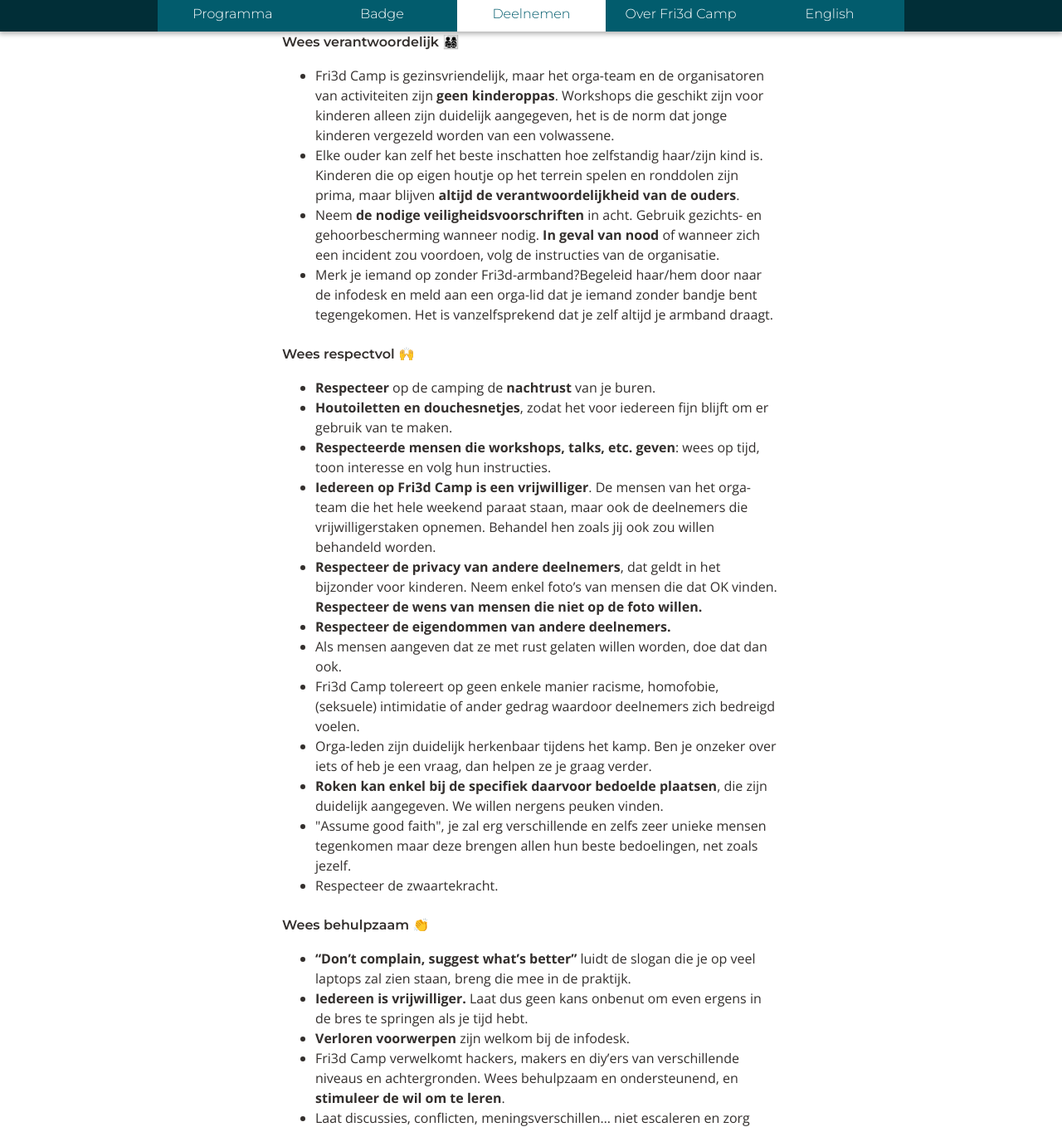
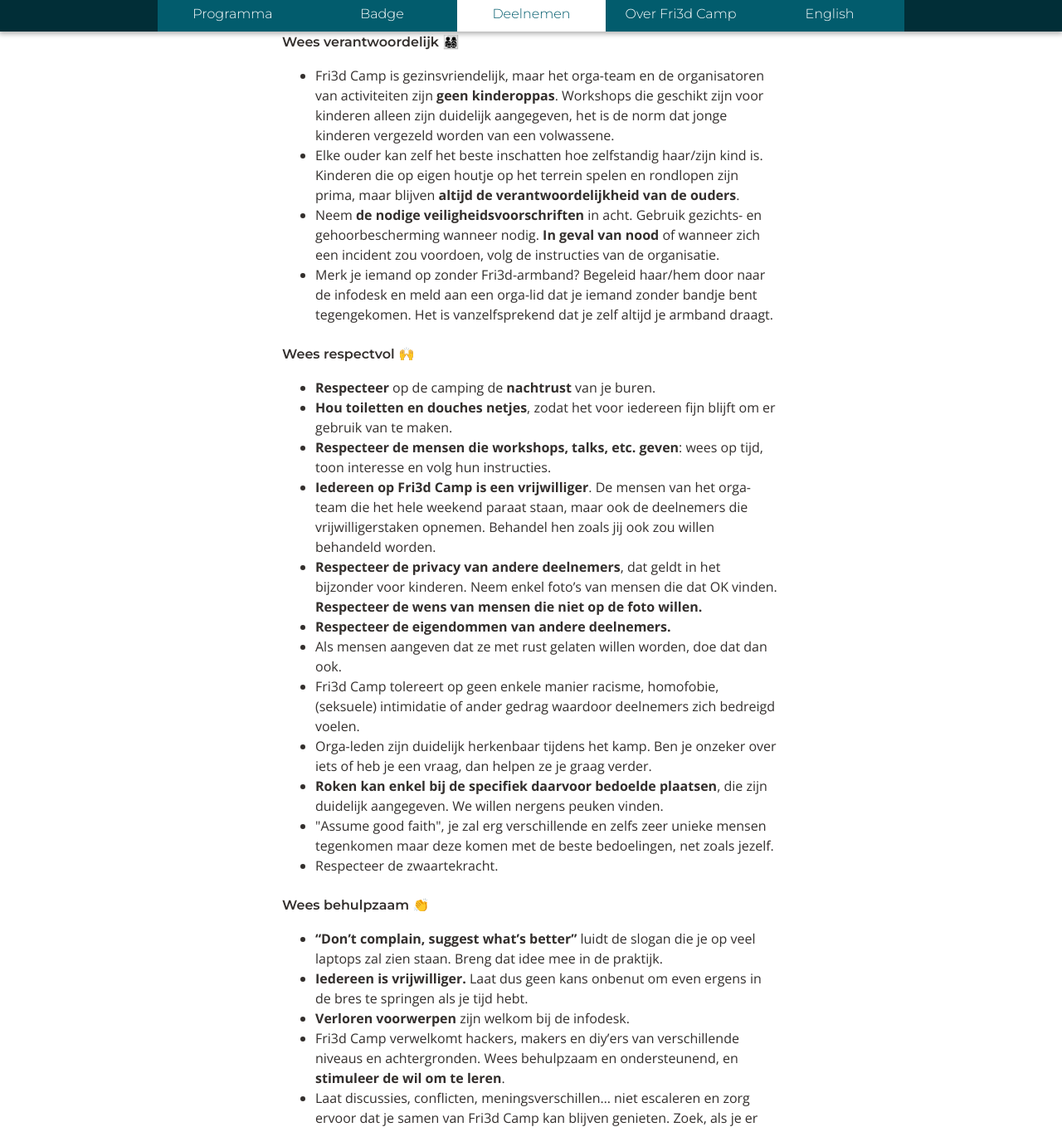
Before and after one commit to Fri3dCamp/fri3d2018-announce, a Jekyll site: the page built from deelnemen/gedragscode.html, in a window 1280 px wide and 1400 px high, scrolled down 759 px, cut to the strip 42-1400 px from the top of the window. Shown: the whole strip at 83% size. Built offline with Jekyll 4.4.1, drawn with Linux system fonts in a browser that asks for light colours; nearby versions of some CDN libraries; grey boxes are pictures that could not be loaded.

Commit message:
cosmetic & style changes

```diff
--- /dev/null
+++ b/_faq/14.html
@@ -0,0 +1,6 @@
+---
+layout: default
+title: Tussen wat voor publiek kom ik terecht
+cat: forme
+---
+ <p>Als de vorige edities een indicatie zijn, zullen er op het totaal van 512 deelnemers ongeveer 170 kinderen zijn, de meesten tussen de acht en de twaalf jaar. De rest van het publiek bestaat dan uit de ouders van die kinderen, geroutineerde hackers, studenten, proffen en enthousiastelingen.</p>
--- a/about/wie.html
+++ b/about/wie.html
@@ -14,9 +14,10 @@
         <li><strong>Dries De Roeck:</strong> Content, Design</li>
         <li><strong>Els De Ketelaere:</strong> Money</li>
         <li><strong>Jef Van den Broeck:</strong> Tickets, Development, Infodesk</li>
-        <li><strong>Serge Hanssens:</strong></li>
+        <li><strong>Serge Hanssens:</strong> Logistiek</li>
         <li><strong>Wim Van Gool:</strong> Badge</li>
-        <li><strong>Luc Dirckx:</strong> Logistiek, Locatie</li>
+        <li><strong>Luc Bastiaens:</strong> Logistiek, Locatie</li>
+        <li><strong>Wouter Peetermans:</strong> Logistiek</li>
         <li><strong>Ben Windey:</strong> Veiligheid</li>
         <li><strong>Ward De Ridder:</strong> Netwerk</li>
         <li><strong>Tim Lathouwers:</strong> Lights, Content</li>
--- a/deelnemen/bereikbaarheid.html
+++ b/deelnemen/bereikbaarheid.html
@@ -7,6 +7,4 @@
 <div class="maincontent">
         <p>Het <a href="https://goo.gl/maps/G65KsU6fp8E2">station van Sint-Joris-Weert</a> ligt op anderhalve kilometer van het terrein, wie met weinig bagage komt, geraakt dus zo probleemloos op Fri3d Camp.</p>
         <p>Met de eigen wagen is het terrein ook prima bereikbaar, en we voorzien <strong>voldoende parkeerplaatsen</strong>. Maar de toegangsweg is vrij smal en we willen ook overbodige drukte vermijden. Daarom vragen we om waar mogelijk een auto te delen, en zullen we tijdens Fri3d Camp ook onnodig autoverkeer op het kampterrein weren, omwille van de sfeer maar zeker ook de veiligheid.</p>
-        <h2>Het gezelschap</h2>
-        <p>Als de vorige edities een indicatie zijn, zullen er op het totaal van 512 deelnemers ongeveer 170 kinderen zijn, de meesten tussen de acht en de twaalf jaar. De rest van het publiek bestaat uit de ouders van die kinderen, geroutineerde hackers, studenten, proffen en enthousiastelingen.</p>
-      </div>
+</div>
--- a/deelnemen/checklist.html
+++ b/deelnemen/checklist.html
@@ -6,7 +6,7 @@
 ---
 <div class="maincontent">
     <h2>Wat breng ik mee?</h2>
-<p>A towel, it says, is about the most massively useful thing an interstellar hitchhiker can have.&nbsp;--Douglas Adams</p>
+<blockquote>A towel, it says, is about the most massively useful thing an interstellar hitchhiker can have.&nbsp;&emdash;Douglas Adams</blockquote>
 <h3>Special requests</h3>
 <ul>
 <li><strong>Blinkenlichtjes</strong>. Op een hackerkamp is het de gewoonte om je tent en het kamp te versieren met veel lichtjes. Elke keer opnieuw hebben mensen spijt dat ze die oude kerstslinger niet uit de kelder hebben gehaald. Doe de kleine moeite, neem ze mee, versier je tent en doe mee aan een nachtspektakel van duizenden kleine lichtjes!</li></ul>
--- a/deelnemen/contentbringers.html
+++ b/deelnemen/contentbringers.html
@@ -9,11 +9,11 @@
         <p>Tijdens Fri3d Camp kan je uiteraard terecht aan de infodesk. Op voorhand neem je best contact op met <a href="mailto:content@fri3d.be">content@fri3d.be</a>.
         </p>
     <h2>Er zijn dingen die deelnemers kunnen/moeten meebrengen. Hoe wordt dit geregeld?</h2>
-<p>In aanloop naar kamp volgen een aantal mailings met informatie over het programma. Hier gaan we ook de workshops waar mensen dingen voor kunnen/moeten meebrengen in de schijnwerper zetten. Het komt ook mee op de website bij de beschrijving in het<a href="http://program.fri3d.be">programma</a>.</p>
+<p>In aanloop naar kamp volgen een aantal mailings met informatie over het programma. Hier gaan we ook de workshops waar mensen dingen voor kunnen/moeten meebrengen in de schijnwerper zetten. Het komt ook mee op de website bij de beschrijving in het <a href="http://program.fri3d.be">programma</a>.</p>
 <p></p>
 <h2>Moeten deelnemers (op voorhand) inschrijven?</h2>
 <p>Neen. Elke workshop-host mag zelf aangeven hoeveel deelnemers er kunnen deelnemen, in totaal of op een gegeven ogenblik. Aan het begin van elke workshop zal er iemand van de organisatie de start mee in goede banen leiden op dit vlak. We willen de deelnemers steeds volledige vrijheid geven en willen vermijden dat ze zich gebonden voelen aan hun inschrijving en/of dat er vrije plaatsten zouden blijven indien deelnemers langer bij een vorige workshop blijven of een andere willen volgen.</p>
 <p></p>
 <h2>Mag ik naast mijn workshop ook flyers verspreiden voor mijn activiteiten buiten Fri3d Camp?</h2>
-<p>Neen, in principe is dit niet de bedoeling. Commerci&euml;le boodschappen van activiteiten-hosts, zoals flyers voor beroepsdoeleinden, proberen we te vermijden. We denken dat jullie met jullie presentatie en/of workshop al reclame op zich genoeg kan maken. Het mag niet de bedoeling zijn om ze op zich te verspreiden. Maar als je in een gesprek met een ge&iuml;nteresseerde er hen een geeft ter aanvulling, zien we weinig problemen.<sup><a href="#cmnt9" id="cmnt_ref9">[i]</a></sup></p>
+<p>Neen, in principe is dit niet de bedoeling. Commerci&euml;le boodschappen van activiteiten-hosts, zoals flyers voor beroepsdoeleinden, proberen we te vermijden. We denken dat jullie met jullie presentatie en/of workshop al reclame op zich genoeg kan maken. Het mag niet de bedoeling zijn om ze op zich te verspreiden. Maar als je in een gesprek met een ge&iuml;nteresseerde er hen een geeft ter aanvulling, zien we weinig problemen.</p>
 </div>
--- a/deelnemen/gedragscode.html
+++ b/deelnemen/gedragscode.html
@@ -16,14 +16,14 @@
 <h2>Wees verantwoordelijk &#x1f468;&zwj;&#x1f469;&zwj;&#x1f467;&zwj;&#x1f466;</h2>
         <ul>
         <li>Fri3d Camp is gezinsvriendelijk, maar het orga-team en de organisatoren van activiteiten zijn <strong>geen kinderoppas</strong>. Workshops die geschikt zijn voor kinderen alleen zijn duidelijk aangegeven, het is de norm dat jonge kinderen vergezeld worden van een volwassene.</li>
-        <li>Elke ouder kan zelf het beste inschatten hoe zelfstandig haar/zijn kind is. Kinderen die op eigen houtje op het terrein spelen en ronddolen zijn prima, maar blijven <strong>altijd de verantwoordelijkheid van de ouders</strong>.</li>
+        <li>Elke ouder kan zelf het beste inschatten hoe zelfstandig haar/zijn kind is. Kinderen die op eigen houtje op het terrein spelen en rondlopen zijn prima, maar blijven <strong>altijd de verantwoordelijkheid van de ouders</strong>.</li>
         <li>Neem <strong>de nodige veiligheidsvoorschriften</strong>&nbsp;in acht. Gebruik gezichts- en gehoorbescherming wanneer nodig. <strong>In geval van nood</strong>&nbsp;of wanneer zich een incident zou voordoen, volg de instructies van de organisatie.</li>
-        <li><span style="font-weight:strong">Merk je iemand op zonder Fri3d-armband?Begeleid haar/hem door naar de infodesk en meld aan een orga-lid dat je iemand zonder bandje bent tegengekomen. Het is vanzelfsprekend dat je zelf altijd je armband draagt.</li></ul>
+        <li><span style="font-weight:strong">Merk je iemand op zonder Fri3d-armband? Begeleid haar/hem door naar de infodesk en meld aan een orga-lid dat je iemand zonder bandje bent tegengekomen. Het is vanzelfsprekend dat je zelf altijd je armband draagt.</li></ul>
 <h2>Wees respectvol &#x1f64c;</h2>
         <ul>
         <li><strong>Respecteer</strong>&nbsp;op de camping de <strong>nachtrust</strong>&nbsp;van je buren. </li>
-        <li><strong>Hou</strong><strong>toiletten en douches</strong><strong>netjes</strong>, zodat het voor iedereen fijn blijft om er gebruik van te maken.</li>
-        <li><strong>Respecteer</strong><strong>de mensen die workshops, talks, etc. geven</strong>: wees op tijd, toon interesse en volg hun instructies.</li>
+        <li><strong>Hou toiletten en douches netjes</strong>, zodat het voor iedereen fijn blijft om er gebruik van te maken.</li>
+        <li><strong>Respecteer de mensen die workshops, talks, etc. geven</strong>: wees op tijd, toon interesse en volg hun instructies.</li>
         <li><strong>Iedereen op Fri3d Camp is een vrijwilliger</strong>. De mensen van het orga-team die het hele weekend paraat staan, maar ook de deelnemers die vrijwilligerstaken opnemen. Behandel hen zoals jij ook zou willen behandeld worden.</li>
         <li><strong>Respecteer de privacy van andere deelnemers</strong>, dat geldt in het bijzonder voor kinderen. Neem enkel foto&rsquo;s van mensen die dat OK vinden. <strong>Respecteer de wens van mensen die niet op de foto willen.</strong></li>
         <li><strong>Respecteer de eigendommen van andere deelnemers.</strong></li>
@@ -31,15 +31,15 @@
         <li>Fri3d Camp tolereert op geen enkele manier racisme, homofobie, (seksuele) intimidatie of ander gedrag waardoor deelnemers zich bedreigd voelen.</li>
         <li><span style="font-weight:strong">Orga-leden&nbsp;zijn duidelijk herkenbaar tijdens het kamp. Ben je onzeker over iets of heb je een vraag, dan helpen ze je graag verder.</li>
         <li><strong>Roken kan enkel bij de specifiek daarvoor bedoelde plaatsen</strong>, die zijn duidelijk aangegeven.&nbsp;We willen nergens peuken vinden.</li>
-        <li>&quot;Assume good faith&quot;, je zal erg verschillende en zelfs zeer unieke mensen tegenkomen maar deze brengen allen hun beste bedoelingen, net zoals jezelf.</li>
+        <li>&quot;Assume good faith&quot;, je zal erg verschillende en zelfs zeer unieke mensen tegenkomen maar deze komen met de beste bedoelingen, net zoals jezelf.</li>
         <li>Respecteer de zwaartekracht.</li></ul>
 <h2>Wees behulpzaam &#x1f44f;</h2>
         <ul>
-        <li><strong>&ldquo;Don&rsquo;t complain, suggest what&rsquo;s better&rdquo;</strong>&nbsp;luidt de slogan die je op veel laptops zal zien staan, breng die mee in de praktijk.</li>
-        <li><strong>I</strong><strong>edereen is vrijwilliger.</strong>&nbsp;Laat dus geen kans onbenut om even ergens in de bres te springen als je tijd hebt.</li>
+        <li><strong>&ldquo;Don&rsquo;t complain, suggest what&rsquo;s better&rdquo;</strong>&nbsp;luidt de slogan die je op veel laptops zal zien staan. Breng dat idee mee in de praktijk.</li>
+        <li><strong>Iedereen is vrijwilliger.</strong>&nbsp;Laat dus geen kans onbenut om even ergens in de bres te springen als je tijd hebt.</li>
         <li><strong>Verloren voorwerpen</strong>&nbsp;zijn welkom bij de infodesk.</li>
         <li>Fri3d Camp verwelkomt hackers, makers en diy&rsquo;ers van verschillende niveaus en achtergronden. Wees behulpzaam en ondersteunend, en <strong>stimuleer de wil om te leren</strong>.</li>
-        <li>Laat discussies, conflicten, meningsverschillen&hellip; niet escaleren en zorg ervoor dat je samen van Fri3d Camp kan blijven genieten.&nbsp;Zoek, als je er echt niet uit geraakt, de hulp van een<strong>bemiddelaar</strong>.</li>
+        <li>Laat discussies, conflicten, meningsverschillen&hellip; niet escaleren en zorg ervoor dat je samen van Fri3d Camp kan blijven genieten.&nbsp;Zoek, als je er echt niet uit geraakt, de hulp van een <strong>bemiddelaar</strong>.</li>
         <li>Gebruikt iemand op een onveilige manier de WiFi of andere digitale tools? <strong>Help</strong>&nbsp;hen dan om het veiliger te doen, en zie dit niet als uitnodiging om hun toestel te hacken.</li></ul>
 </div>
 <div class="notice">
```
Also changed, not shown: other parts of deelnemen/checklist.html (+1 -1 lines).
